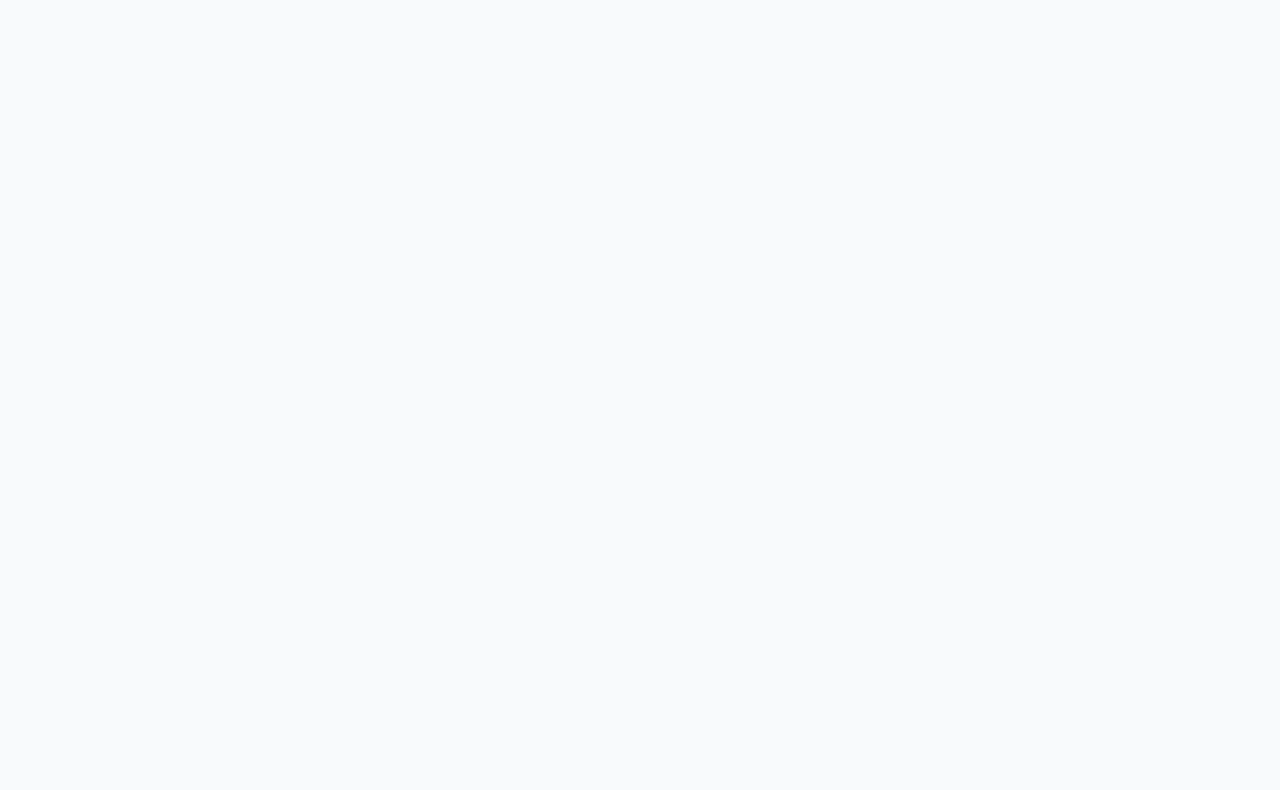
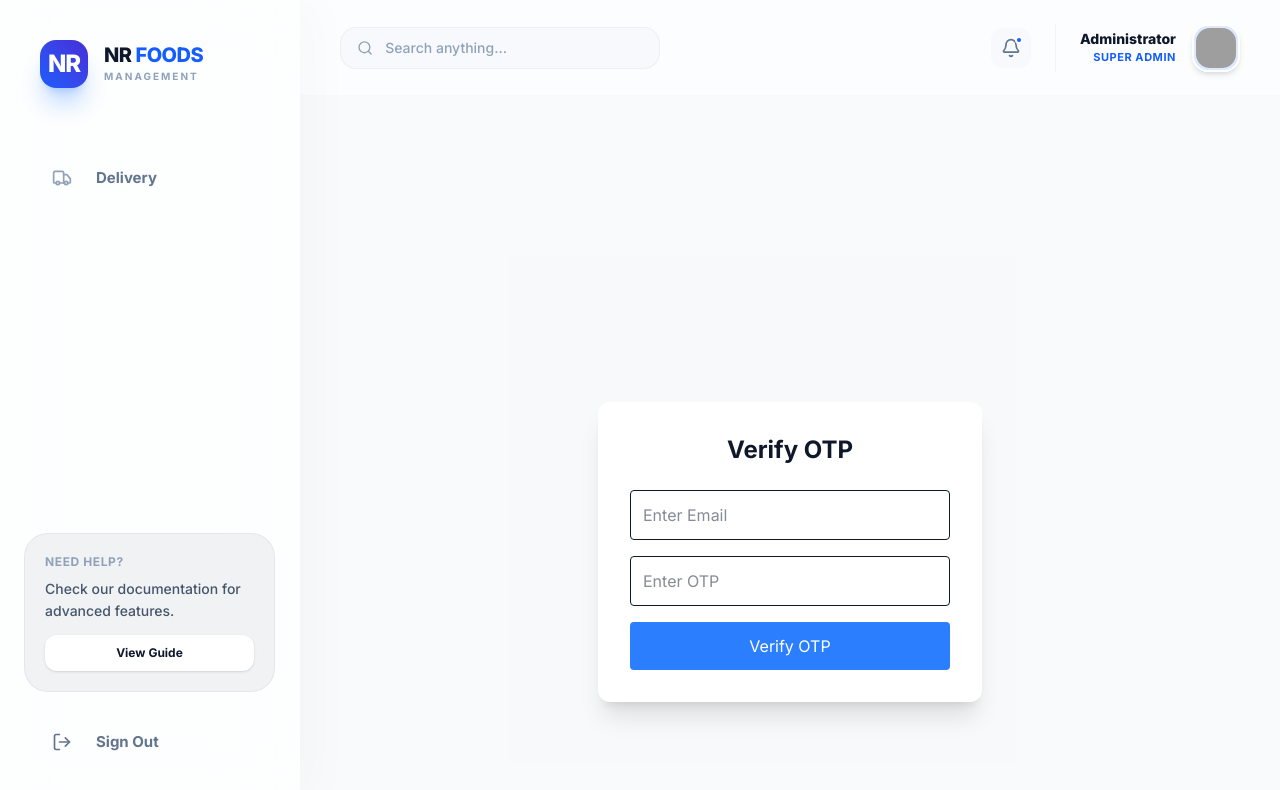
Before and after one commit to keyur3006/nk-bill, a React (Vite) app in the folder nr-foods-frontend/: page /verify-otp in a window 1280 px wide. Before the commit this address had no page. Shown: the top 790 px of the page. Built offline with nearby package versions, Linux system fonts and the light colour scheme; sample sign-in values are in the browser's storage; grey boxes are pictures that could not be loaded.

Commit message:
added OTP

```diff
--- a/nr-foods-frontend/src/App.tsx
+++ b/nr-foods-frontend/src/App.tsx
@@ -20,6 +20,7 @@ import AdminOrders from "./pages/AdminOrders";
 import OrderPage from "./pages/OrderPage";
 import Profile from "./pages/Profile";
 import Users from "./pages/Users";
+import VerifyOtp from "./pages/VerifyOtp";
 // 🌐 PUBLIC PAGES
 import Home from "./pages/Home";
 import About from "./pages/About";
@@ -60,6 +61,10 @@ function App() {
           <Route path="/admin" element={<AdminPage />} />
           <Route path="/admin-orders" element={<AdminOrders />} />
           <Route path="/users" element={<Users />} />
+          <Route
+  path="/verify-otp"
+  element={<VerifyOtp />}
+/>
         </Route>
       </Routes>
     </>
--- a/nr-foods-frontend/src/pages/Register.tsx
+++ b/nr-foods-frontend/src/pages/Register.tsx
@@ -24,11 +24,12 @@ await api.post("/auth/register", {
   password,
 });
 
-      toast.success("Registered successfully");
+   toast.success(
+  "OTP sent to your email"
+);
 
-      // 👉 direct login page par mokli do
-      navigate("/login");
-
+// ✅ OTP page par moklo
+navigate("/verify-otp");
     } catch (err: any) {
       toast.error(err.response?.data?.message || "Register failed");
     } finally {
--- /dev/null
+++ b/nr-foods-frontend/src/pages/VerifyOtp.tsx
@@ -0,0 +1,79 @@
+import { useState } from "react";
+import axios from "axios";
+import { useNavigate } from "react-router-dom";
+
+const VerifyOtp = () => {
+
+  const navigate = useNavigate();
+
+  const [email, setEmail] =
+    useState("");
+
+  const [otp, setOtp] =
+    useState("");
+
+  const verifyOtp = async () => {
+    try {
+
+      const res = await axios.post(
+        "http://localhost:5000/api/auth/verify-otp",
+
+        {
+          email,
+          otp,
+        }
+      );
+
+      alert(res.data.message);
+
+      navigate("/login");
+
+    } catch (error: any) {
+
+      alert(
+        error.response?.data?.message
+      );
+    }
+  };
+
+  return (
+    <div className="min-h-screen flex items-center justify-center">
+
+      <div className="bg-white p-8 rounded-xl shadow-xl w-96">
+
+        <h2 className="text-2xl font-bold mb-6 text-center">
+          Verify OTP
+        </h2>
+
+        <input
+          type="email"
+          placeholder="Enter Email"
+          value={email}
+          onChange={(e) =>
+            setEmail(e.target.value)
+          }
+          className="w-full border p-3 mb-4 rounded"
+        />
+
+        <input
+          type="text"
+          placeholder="Enter OTP"
+          value={otp}
+          onChange={(e) =>
+            setOtp(e.target.value)
+          }
+          className="w-full border p-3 mb-4 rounded"
+        />
+
+        <button
+          onClick={verifyOtp}
+          className="w-full bg-blue-500 text-white py-3 rounded"
+        >
+          Verify OTP
+        </button>
+      </div>
+    </div>
+  );
+};
+
+export default VerifyOtp;
```
